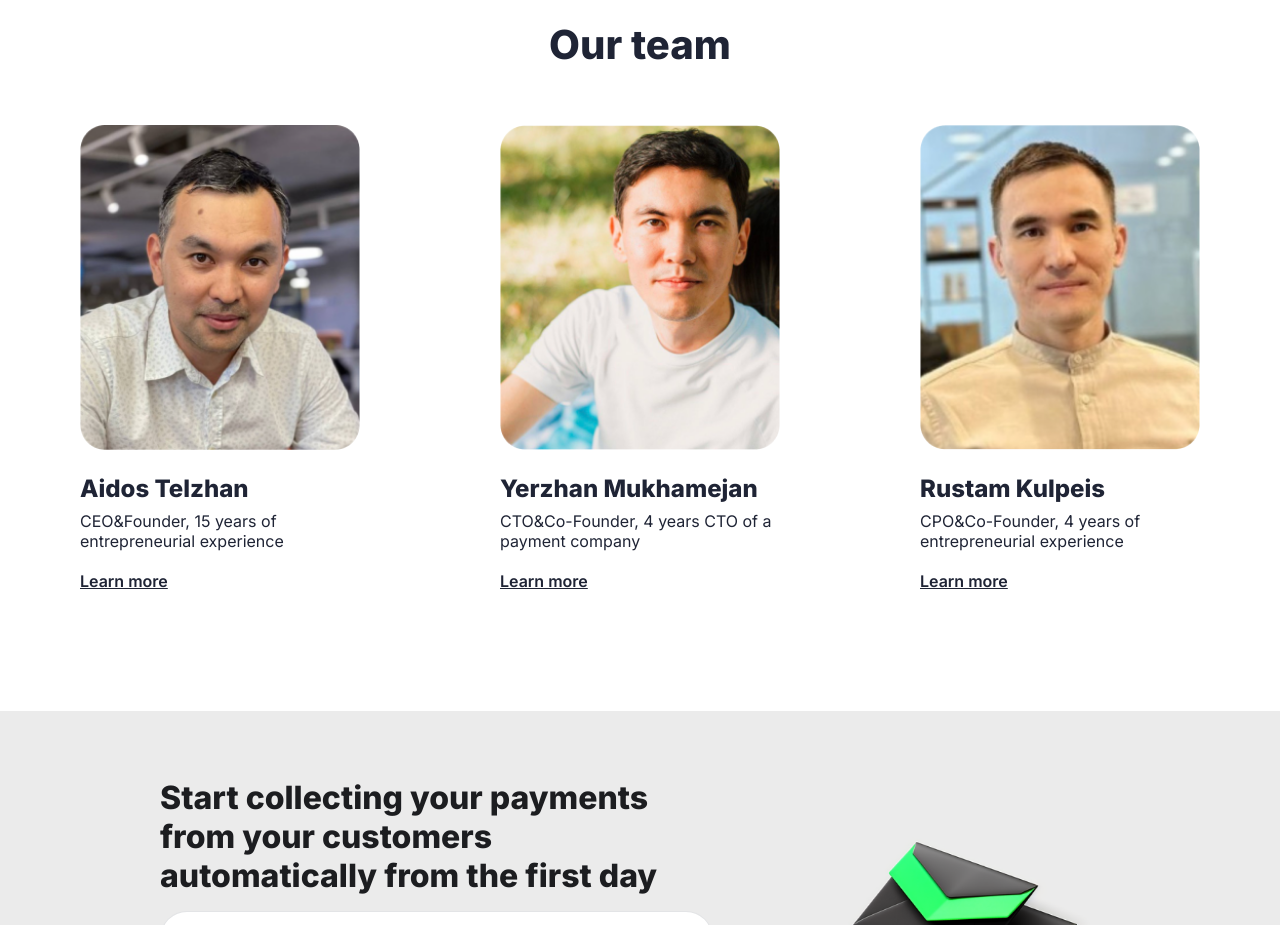
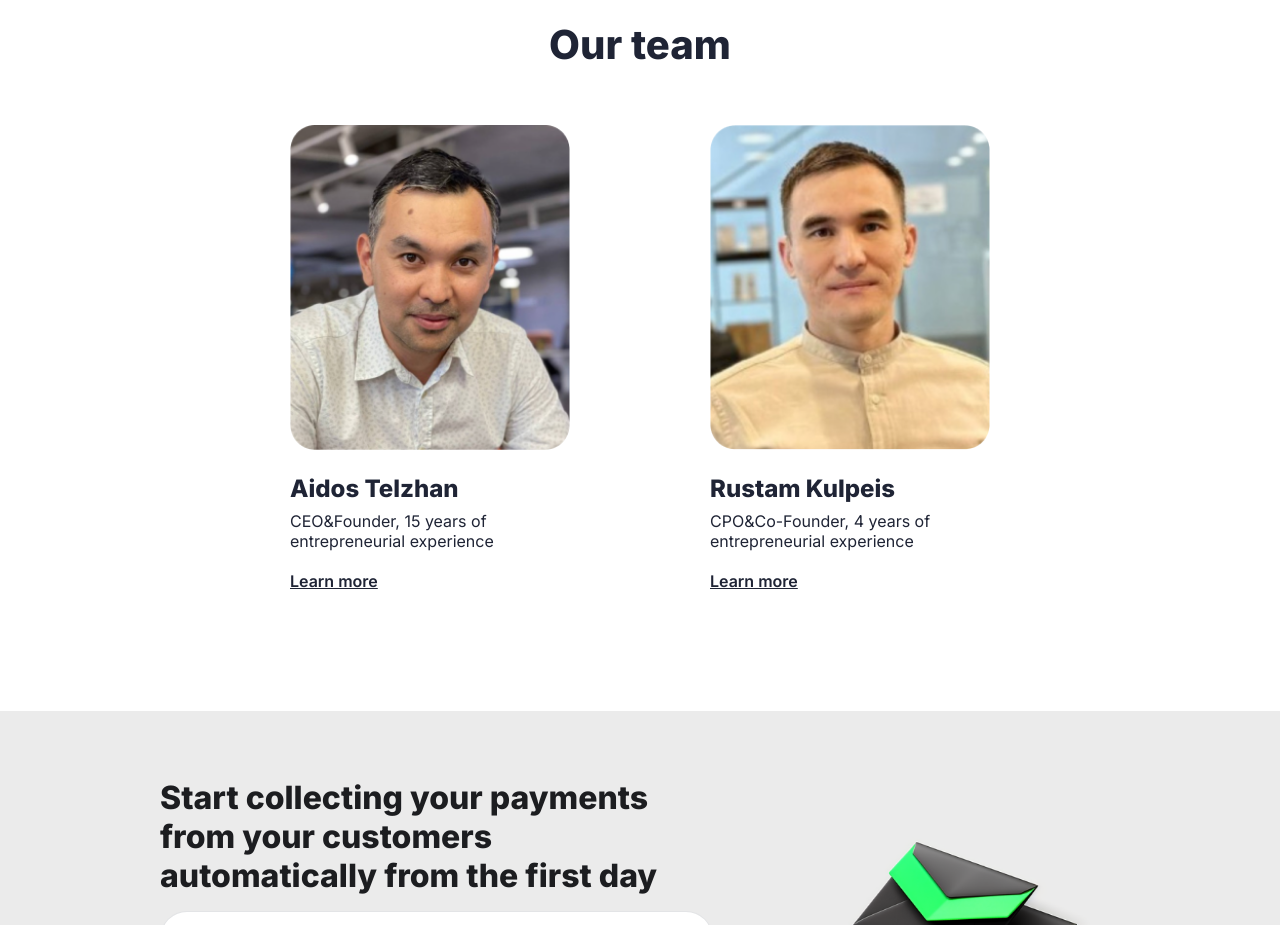
Before and after one commit to PaysactionApac/paysaction-landing, a Gatsby site: page / in a window 1280 px wide. Shown: the part 2660-3585 px from the top of the page. Built offline with nearby package versions, Linux system fonts and the light colour scheme; Gatsby itself is replaced by a stand-in of ours.

Commit message:
fix(*): Edit our team

```diff
--- a/src/components/OurTeam/OurTeam.jsx
+++ b/src/components/OurTeam/OurTeam.jsx
@@ -28,23 +28,6 @@ export const OurTeam = () => {
 
                 <div className={styles.teamMember}>
                     <StaticImage
-                        src="../../images/yerzhan.png"
-                        loading="lazy"
-                        formats={["auto", "webp", "avif"]}
-                        alt="Yerzhan"
-                        className={styles.memberImg}
-                    />
-
-                    <div className={styles.memberInfo}>
-                        <h4 className={styles.memberName}>Yerzhan Mukhamejan</h4>
-                        <span className={styles.memberDescription}>CTO&Co-Founder, 4 years CTO of a payment company</span>
-
-                        <Link className={styles.memberLink} to="/">Learn more</Link>
-                    </div>
-                </div>
-
-                <div className={styles.teamMember}>
-                    <StaticImage
                         src="../../images/rustam.png"
                         loading="lazy"
                         formats={["auto", "webp", "avif"]}
```
